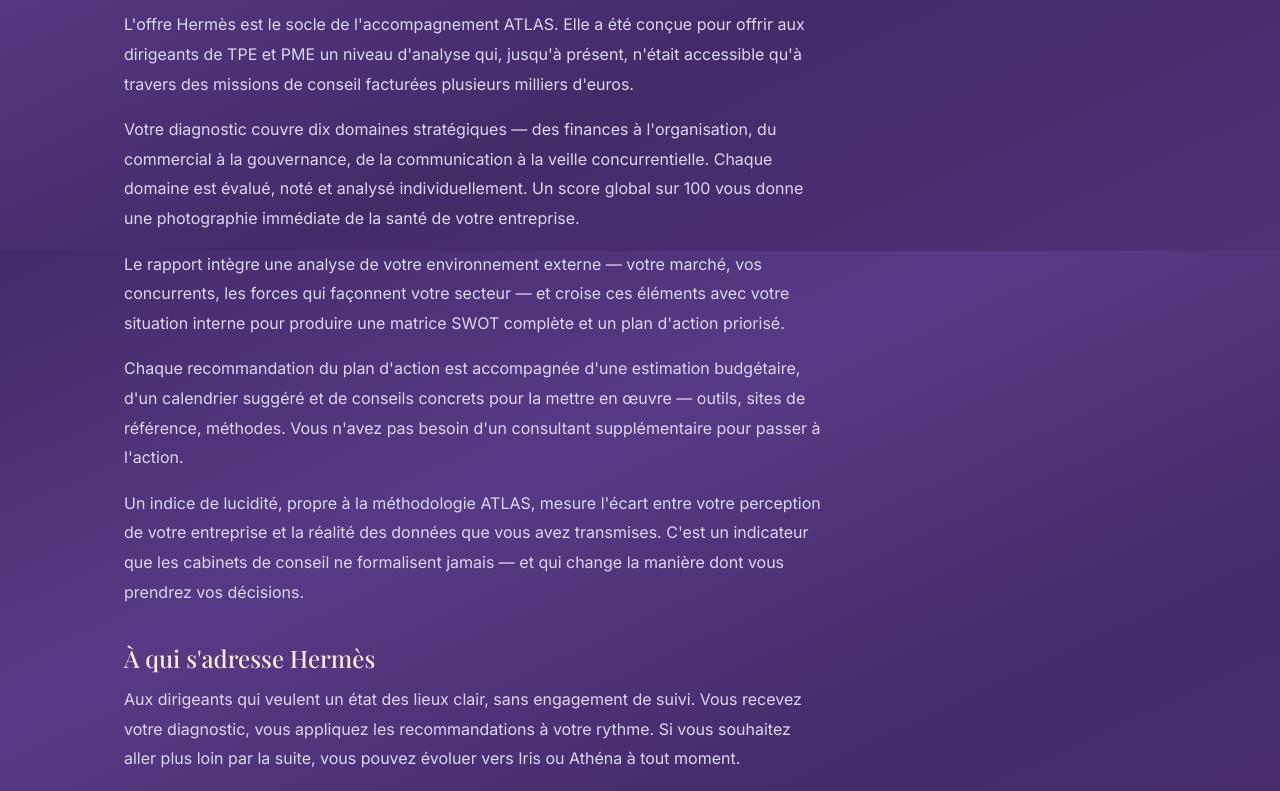
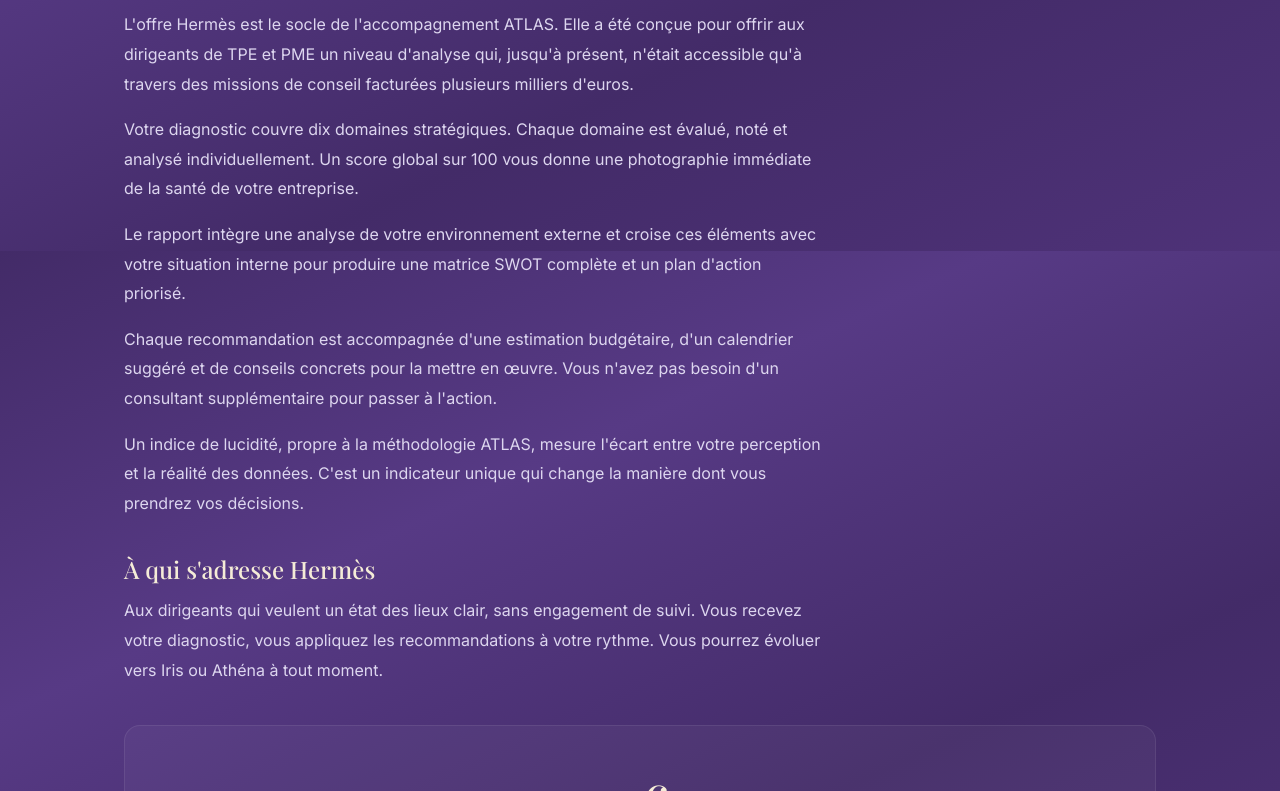
Before and after one commit to gabrielsimonetti62-hub/atlas-diagnostic, a Next.js app: page /offres/hermes in a window 1280 px wide. Shown: the part 549-1340 px from the top of the page. Built offline with nearby package versions, Linux system fonts and the light colour scheme; a web font is replaced by a local one.

Commit message:
Update page.js

```diff
--- a/app/offres/hermes/page.js
+++ b/app/offres/hermes/page.js
@@ -1,5 +1,5 @@
 import Link from "next/link";
-import { Nav, Footer } from "../../components";
+import { Nav, Footer, OfferPlateauBottom } from "../../components";
 
 export const metadata = {
   title: "Offre Hermès — Diagnostic stratégique complet | ATLAS",
@@ -22,16 +22,17 @@
         <section className="section article-body">
           <h2>Ce que vous recevez</h2>
           <p>L&apos;offre Herm&egrave;s est le socle de l&apos;accompagnement ATLAS. Elle a &eacute;t&eacute; con&ccedil;ue pour offrir aux dirigeants de TPE et PME un niveau d&apos;analyse qui, jusqu&apos;&agrave; pr&eacute;sent, n&apos;&eacute;tait accessible qu&apos;&agrave; travers des missions de conseil factur&eacute;es plusieurs milliers d&apos;euros.</p>
-          <p>Votre diagnostic couvre dix domaines strat&eacute;giques &mdash; des finances &agrave; l&apos;organisation, du commercial &agrave; la gouvernance, de la communication &agrave; la veille concurrentielle. Chaque domaine est &eacute;valu&eacute;, not&eacute; et analys&eacute; individuellement. Un score global sur 100 vous donne une photographie imm&eacute;diate de la sant&eacute; de votre entreprise.</p>
-          <p>Le rapport int&egrave;gre une analyse de votre environnement externe &mdash; votre march&eacute;, vos concurrents, les forces qui fa&ccedil;onnent votre secteur &mdash; et croise ces &eacute;l&eacute;ments avec votre situation interne pour produire une matrice SWOT compl&egrave;te et un plan d&apos;action prioris&eacute;.</p>
-          <p>Chaque recommandation du plan d&apos;action est accompagn&eacute;e d&apos;une estimation budg&eacute;taire, d&apos;un calendrier sugg&eacute;r&eacute; et de conseils concrets pour la mettre en &oelig;uvre &mdash; outils, sites de r&eacute;f&eacute;rence, m&eacute;thodes. Vous n&apos;avez pas besoin d&apos;un consultant suppl&eacute;mentaire pour passer &agrave; l&apos;action.</p>
-          <p>Un indice de lucidit&eacute;, propre &agrave; la m&eacute;thodologie ATLAS, mesure l&apos;&eacute;cart entre votre perception de votre entreprise et la r&eacute;alit&eacute; des donn&eacute;es que vous avez transmises. C&apos;est un indicateur que les cabinets de conseil ne formalisent jamais &mdash; et qui change la mani&egrave;re dont vous prendrez vos d&eacute;cisions.</p>
+          <p>Votre diagnostic couvre dix domaines strat&eacute;giques. Chaque domaine est &eacute;valu&eacute;, not&eacute; et analys&eacute; individuellement. Un score global sur 100 vous donne une photographie imm&eacute;diate de la sant&eacute; de votre entreprise.</p>
+          <p>Le rapport int&egrave;gre une analyse de votre environnement externe et croise ces &eacute;l&eacute;ments avec votre situation interne pour produire une matrice SWOT compl&egrave;te et un plan d&apos;action prioris&eacute;.</p>
+          <p>Chaque recommandation est accompagn&eacute;e d&apos;une estimation budg&eacute;taire, d&apos;un calendrier sugg&eacute;r&eacute; et de conseils concrets pour la mettre en &oelig;uvre. Vous n&apos;avez pas besoin d&apos;un consultant suppl&eacute;mentaire pour passer &agrave; l&apos;action.</p>
+          <p>Un indice de lucidit&eacute;, propre &agrave; la m&eacute;thodologie ATLAS, mesure l&apos;&eacute;cart entre votre perception et la r&eacute;alit&eacute; des donn&eacute;es. C&apos;est un indicateur unique qui change la mani&egrave;re dont vous prendrez vos d&eacute;cisions.</p>
           <h2>&Agrave; qui s&apos;adresse Herm&egrave;s</h2>
-          <p>Aux dirigeants qui veulent un &eacute;tat des lieux clair, sans engagement de suivi. Vous recevez votre diagnostic, vous appliquez les recommandations &agrave; votre rythme. Si vous souhaitez aller plus loin par la suite, vous pouvez &eacute;voluer vers Iris ou Ath&eacute;na &agrave; tout moment.</p>
+          <p>Aux dirigeants qui veulent un &eacute;tat des lieux clair, sans engagement de suivi. Vous recevez votre diagnostic, vous appliquez les recommandations &agrave; votre rythme. Vous pourrez &eacute;voluer vers Iris ou Ath&eacute;na &agrave; tout moment.</p>
           <div className="offer-cta-block">
             <div className="offer-cta-price">199 &euro; <span>TTC</span></div>
             <button className="btn-cta">Souscrire &agrave; Herm&egrave;s &rarr;</button>
           </div>
+          <OfferPlateauBottom />
         </section>
       </div>
       <Footer />
```
